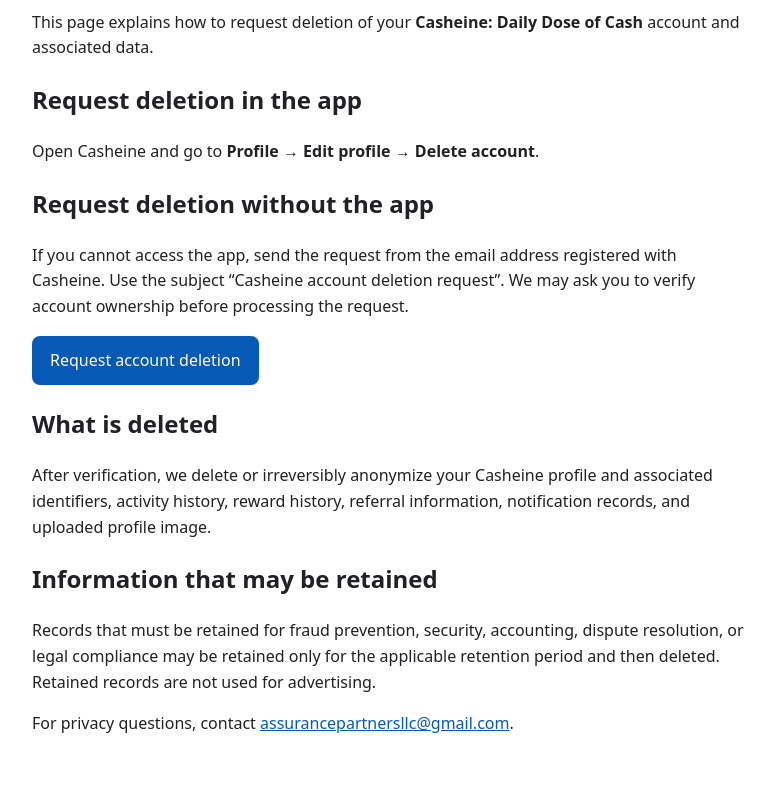
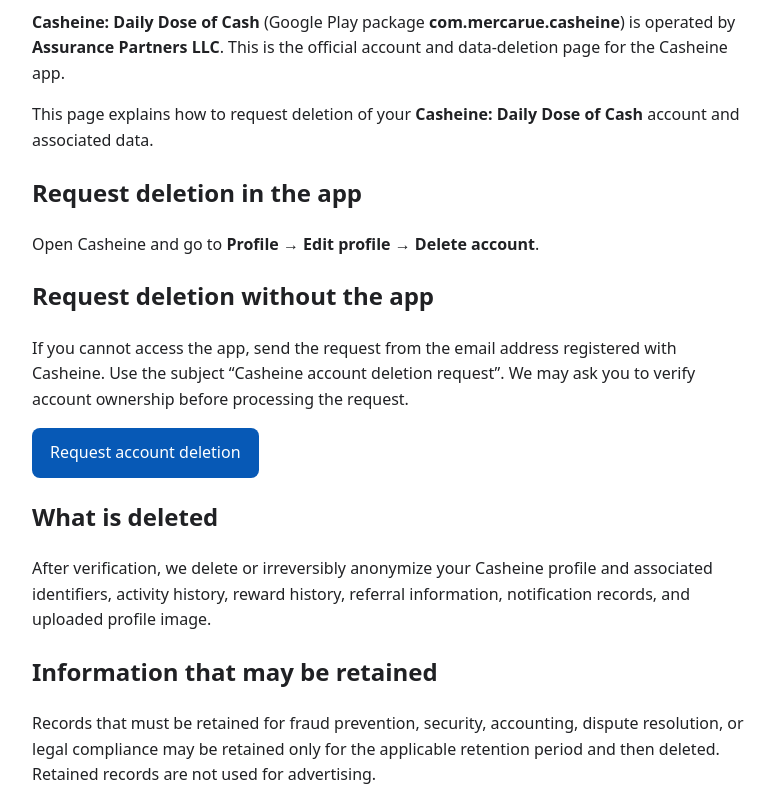
Before and after one commit to billyaumand3/casheine-compliance, a plain HTML site: page delete-account.html in a window 1280 px wide. Shown: the part 111-906 px from the top of the page, without its empty margins (248-1023 px from the left). Drawn offline with Linux system fonts and the light colour scheme.

Commit message:
docs: identify deletion pages for Play review

```diff
--- a/delete-account.html
+++ b/delete-account.html
@@ -3,7 +3,7 @@
 <head>
   <meta charset="utf-8">
   <meta name="viewport" content="width=device-width,initial-scale=1">
-  <meta name="description" content="Instructions for requesting deletion of a Casheine account and associated data.">
+  <meta name="description" content="Official Assurance Partners LLC instructions for deleting a Casheine: Daily Dose of Cash account and associated data.">
   <title>Casheine account deletion</title>
   <style>
     body { font: 16px/1.6 system-ui, sans-serif; max-width: 720px; margin: 48px auto; padding: 0 20px; color: #202124; }
@@ -14,6 +14,7 @@
 <body>
   <main>
     <h1>Delete your Casheine account</h1>
+    <p><strong>Casheine: Daily Dose of Cash</strong> (Google Play package <strong>com.mercarue.casheine</strong>) is operated by <strong>Assurance Partners LLC</strong>. This is the official account and data-deletion page for the Casheine app.</p>
     <p>This page explains how to request deletion of your <strong>Casheine: Daily Dose of Cash</strong> account and associated data.</p>
     <h2>Request deletion in the app</h2>
     <p>Open Casheine and go to <strong>Profile → Edit profile → Delete account</strong>.</p>
```
Also changed, not shown: account-deletion.html (+1 -0 lines).
